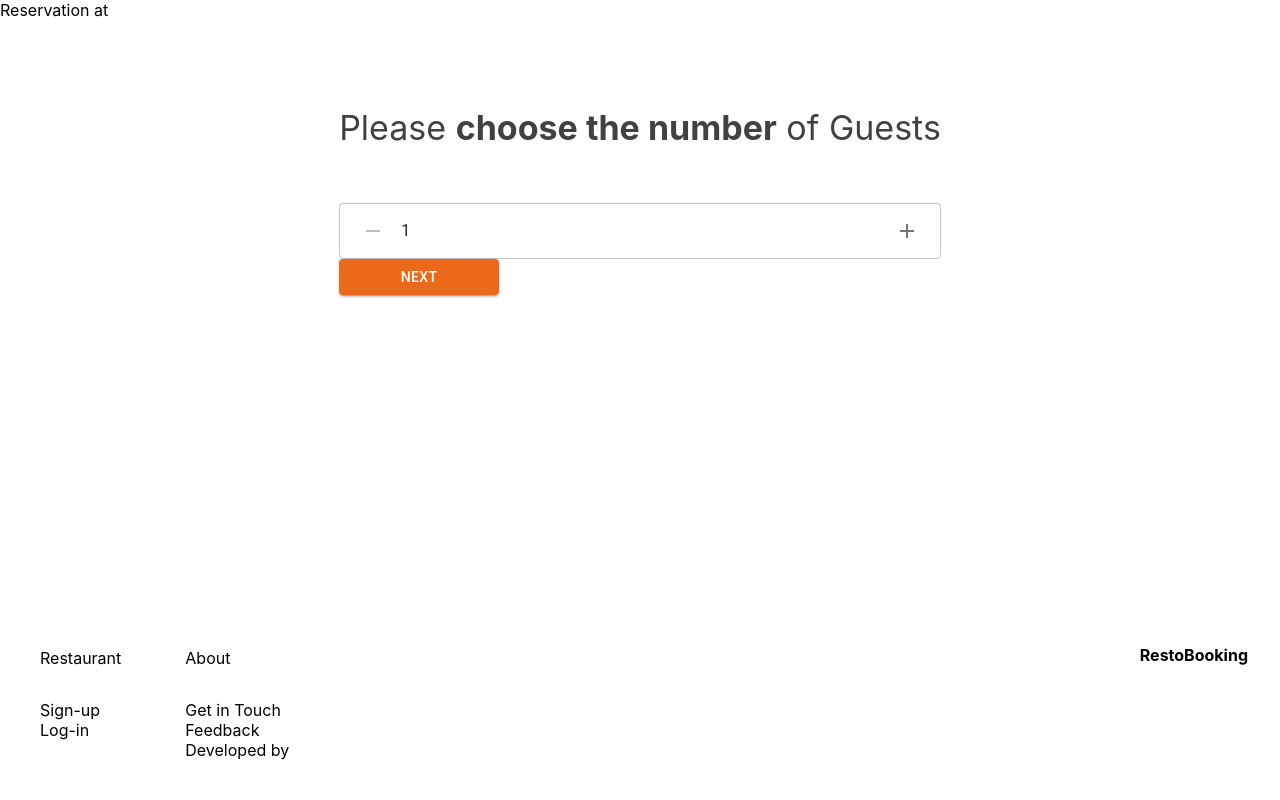
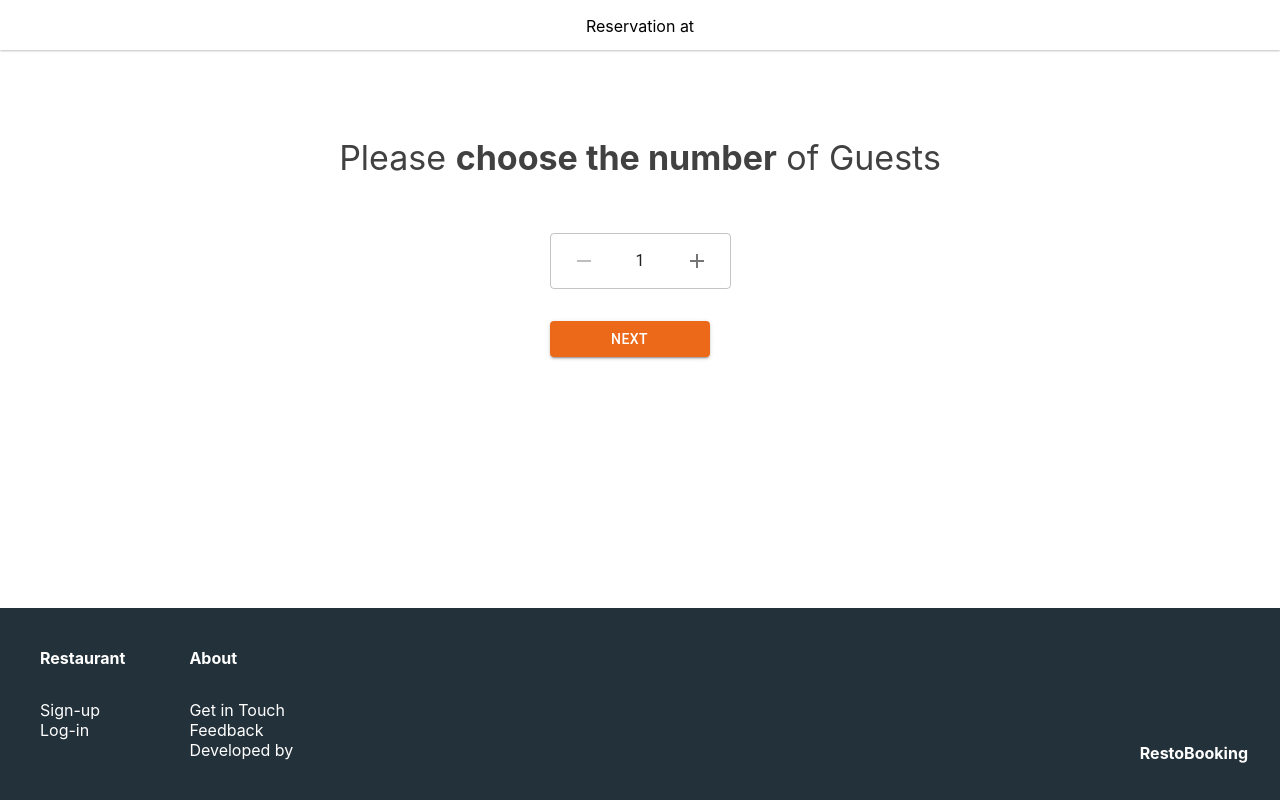
Before and after one commit to alibeji/booking, a Next.js app: page / in a window 1280 px wide. Built offline with nearby package versions, Linux system fonts and the light colour scheme; no server answers.

Commit message:
feat: add styling

```diff
--- a/src/components/Footer/Footer.module.scss
+++ b/src/components/Footer/Footer.module.scss
@@ -4,11 +4,13 @@
   justify-content: space-between;
   padding: 1rem 2rem;
   margin-top: auto;
+  background-color: #23313a;
+  color: white;
 
   .logoContainer {
     display: flex;
 
-    justify-content: flex-end;
+    align-self: flex-end;
     height: 100%;
   }
   .siteMapContainer {
@@ -20,6 +22,9 @@
       display: flex;
       flex-direction: column;
       padding: 0.5rem;
+      p {
+        font-weight: 700;
+      }
       ul {
         list-style: none;
         padding: 0;
--- a/src/components/Guests/Guest.module.scss
+++ b/src/components/Guests/Guest.module.scss
@@ -1,6 +1,6 @@
-.guestNumberInputWrapper {
-  .guestNumberInputForm {
-    .guestNumberInput {
-    }
+.guestNumberInput {
+  border-radius: 12px;
+  input {
+    text-align: center;
   }
 }
--- a/src/components/Guests/Guests.tsx
+++ b/src/components/Guests/Guests.tsx
@@ -36,7 +36,7 @@ export default function Guests() {
       <h1 className="title">
         Please <span>choose the number</span> of Guests
       </h1>
-      <FormControl className={styles.guestNumberInputForm}>
+      <FormControl className="form">
         <OutlinedInput
           className={styles.guestNumberInput}
           type="number"
--- /dev/null
+++ b/src/components/Header/Header.module.scss
@@ -0,0 +1,13 @@
+.header {
+  display: flex;
+  box-shadow: 0px 1px 2px rgba(0, 0, 0, 0.25);
+  height: 50px;
+  p {
+    width: 100%;
+    text-align: center;
+    span {
+      color: var(--c-primary);
+      font-weight: 700;
+    }
+  }
+}
--- a/src/components/Header/Header.tsx
+++ b/src/components/Header/Header.tsx
@@ -1,6 +1,7 @@
 import React from "react";
 import { useQuery } from "react-query";
 import fetchRestaurantData from "../../utils/api/fetchRestaurantData";
+import styles from "./Header.module.scss";
 
 const restaurantId = "62c1a011e95e96a91dbfd023";
 
@@ -9,5 +10,11 @@ export default function Header() {
     fetchRestaurantData(restaurantId)
   );
 
-  return <div> Reservation at {data?.name}</div>;
+  return (
+    <div className={styles.header}>
+      <p>
+        Reservation at <span>{data?.name}</span>
+      </p>
+    </div>
+  );
 }
--- a/src/components/Menu/Menu.tsx
+++ b/src/components/Menu/Menu.tsx
@@ -31,11 +31,18 @@ export default function Menu({ restaurantMenu }: MenuProps) {
   };
 
   return (
-    <div>
+    <>
       <h2 className="title">
         Please <span>choose a Menu</span>
       </h2>
-      <FormControl>
+      <FormControl
+        className="form"
+        /*         sx={{
+          display: "flex",
+          flexDirection: "column",
+          rowGap: "2rem",
+        }} */
+      >
         <RadioGroup onChange={handleChange} value={menu}>
           {restaurantMenu?.map((meal) => (
             <FormControlLabel
@@ -58,6 +65,6 @@ export default function Menu({ restaurantMenu }: MenuProps) {
           Next
         </Button>
       </FormControl>
-    </div>
+    </>
   );
 }
--- a/src/styles/Home.module.scss
+++ b/src/styles/Home.module.scss
@@ -5,6 +5,8 @@
   display: flex;
   flex-direction: column;
   gap: 2rem;
+  width: 100%;
+  align-items: center;
 }
 
 @media only screen and (max-width: 992px) {
--- a/src/styles/globals.scss
+++ b/src/styles/globals.scss
@@ -4,6 +4,10 @@ body {
   margin: 0;
   font-family: -apple-system, BlinkMacSystemFont, Segoe UI, Roboto, Oxygen,
     Ubuntu, Cantarell, Fira Sans, Droid Sans, Helvetica Neue, sans-serif;
+
+  &:root {
+    --c-primary: #ec691a;
+  }
 }
 
 a {
@@ -113,7 +117,8 @@ input[type="number"] {
   }
 }
 
-/* .react-calendar__tile--now {
-  background: unset;
-  color: none;
-} */
+.form {
+  display: flex;
+  flex-direction: column;
+  row-gap: 2rem;
+}
```
